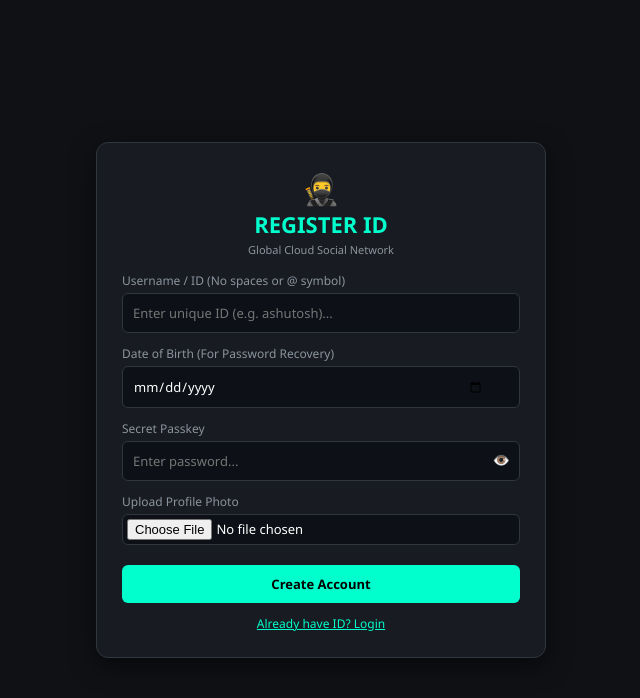
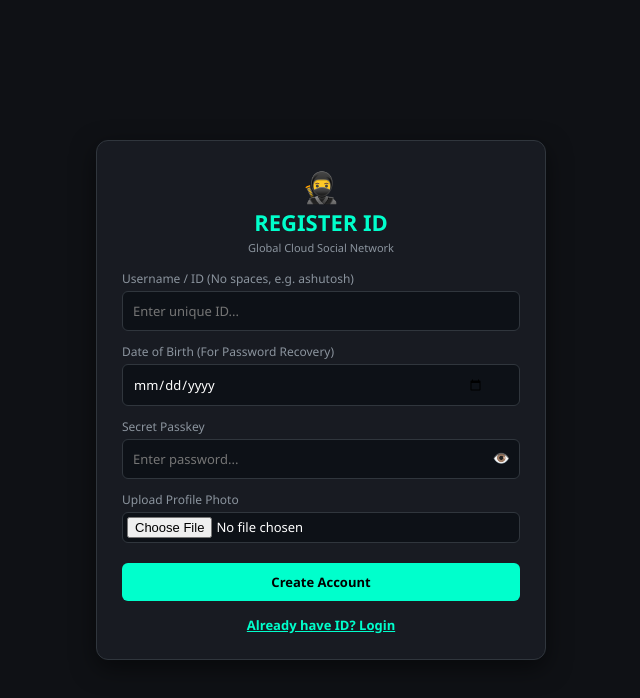
Before and after one commit to Ashutoshskmishra/ghostnet, a plain HTML site: page index.html in a window 1280 px wide. Both pictures are taken after a click on the element "New user? Register ID". Shown: the whole page, without its empty margins (319-959 px from the left). Drawn offline with Linux system fonts and the light colour scheme.

Commit message:
Update index.html

```diff
--- a/index.html
+++ b/index.html
@@ -5,7 +5,7 @@
     <meta name="viewport" content="width=device-width, initial-scale=1.0">
     <title>GhostNet Global - Realtime Cloud Chat</title>
 
-    <!-- Firebase SDK (Google Cloud Sync) -->
+    <!-- Firebase SDK -->
     <script src="https://www.gstatic.com/firebasejs/8.10.1/app.js"></script>
     <script src="https://www.gstatic.com/firebasejs/8.10.1/firebase-database.js"></script>
 
@@ -43,7 +43,7 @@
         .btn:hover { opacity: 0.9; }
         .btn-danger { background: var(--danger-color); color: #fff; }
         .btn-secondary { background: #30363d; color: #fff; }
-        .toggle-link { text-align: center; margin-top: 12px; font-size: 12px; color: var(--accent-color); cursor: pointer; text-decoration: underline; }
+        .toggle-link { text-align: center; margin-top: 15px; font-size: 13px; color: var(--accent-color); cursor: pointer; text-decoration: underline; font-weight: 600; }
 
         #portalScreen, #chatScreen {
             display: none; width: 100%; max-width: 650px; height: 90vh;
@@ -84,26 +84,30 @@
 
         <div id="loginRegisterForm">
             <div class="form-group">
-                <label>Username / ID (No spaces or @ symbol)</label>
-                <input type="text" id="username" placeholder="Enter unique ID (e.g. ashutosh)...">
+                <label>Username / ID (No spaces, e.g. ashutosh)</label>
+                <input type="text" id="username" placeholder="Enter unique ID...">
             </div>
-            <div class="form-group" id="dobGroup" style="display: none;">
+
+            <!-- Extra Register Fields -->
+            <div class="form-group register-field" id="dobGroup" style="display:none;">
                 <label>Date of Birth (For Password Recovery)</label>
                 <input type="date" id="dateOfBirth">
             </div>
+
             <div class="form-group">
                 <label>Secret Passkey</label>
                 <input type="password" id="password" placeholder="Enter password...">
                 <button type="button" class="eye-btn" onclick="togglePassword()">👁️</button>
             </div>
-            <div class="form-group" id="picGroup" style="display: none;">
+
+            <div class="form-group register-field" id="picGroup" style="display:none;">
                 <label>Upload Profile Photo</label>
                 <input type="file" id="regAvatarFile" accept="image/*" style="padding: 4px;" onchange="previewAvatar(event)">
                 <input type="hidden" id="profilePicData" value="https://i.imgur.com/6VBx3io.png">
             </div>
 
             <button class="btn" id="authBtn" onclick="handleAuth()">Login</button>
-            <div class="toggle-link" id="forgotLink" onclick="showForgotScreen()" style="display: none;">Forgot Password? Reset with DOB</div>
+            <div class="toggle-link" id="forgotLink" onclick="showForgotScreen()" style="display:none;">Forgot Password? Reset with DOB</div>
             <div class="toggle-link" id="toggleText" onclick="toggleMode()">New user? Register ID</div>
         </div>
 
@@ -226,15 +230,31 @@
             passInput.type = passInput.type === "password" ? "text" : "password";
         }
 
+        // Direct foolproof toggle mode function
         function toggleMode() {
             isRegisterMode = !isRegisterMode;
-            document.getElementById('authTitle').innerText = isRegisterMode ? "REGISTER ID" : "GHOSTNET GLOBAL";
-            document.getElementById('authBtn').innerText = isRegisterMode ? "Create Account" : "Login";
-            document.getElementById('toggleText').innerText = isRegisterMode ? "Already have ID? Login" : "New user? Register ID";
+            const titleEl = document.getElementById('authTitle');
+            const btnEl = document.getElementById('authBtn');
+            const toggleTextEl = document.getElementById('toggleText');
+            const forgotLinkEl = document.getElementById('forgotLink');
+            const dobGroup = document.getElementById('dobGroup');
+            const picGroup = document.getElementById('picGroup');
 
-            document.getElementById('dobGroup').style.display = isRegisterMode ? "block" : "none";
-            document.getElementById('picGroup').style.display = isRegisterMode ? "block" : "none";
-            document.getElementById('forgotLink').style.display = isRegisterMode ? "none" : "block";
+            if(isRegisterMode) {
+                titleEl.innerText = "REGISTER ID";
+                btnEl.innerText = "Create Account";
+                toggleTextEl.innerText = "Already have ID? Login";
+                dobGroup.style.display = "block";
+                picGroup.style.display = "block";
+                forgotLinkEl.style.display = "none";
+            } else {
+                titleEl.innerText = "GHOSTNET GLOBAL";
+                btnEl.innerText = "Login";
+                toggleTextEl.innerText = "New user? Register ID";
+                dobGroup.style.display = "none";
+                picGroup.style.display = "none";
+                forgotLinkEl.style.display = "block";
+            }
         }
 
         function showForgotScreen() {
@@ -272,7 +292,7 @@
 
         function handleAuth() {
             const rawUser = document.getElementById('username').value.trim();
-            const user = rawUser.replace(/[@.#$\[\]\/]/g, "_"); // Removes @ and invalid firebase characters
+            const user = rawUser.replace(/[@.#$\[\]\/]/g, "_");
             const pass = document.getElementById('password').value.trim();
             const dob = document.getElementById('dateOfBirth').value;
             const pic = document.getElementById('profilePicData').value;
@@ -284,7 +304,7 @@
 
                 if(isRegisterMode) {
                     if(!dob) { alert("Please select your Date of Birth for security recovery!"); return; }
-                    if(userData) { alert("ID already taken!"); return; }
+                    if(userData) { alert("ID already taken! Please choose another."); return; }
 
                     db.ref('users/' + user).set({
                         password: pass,
```
